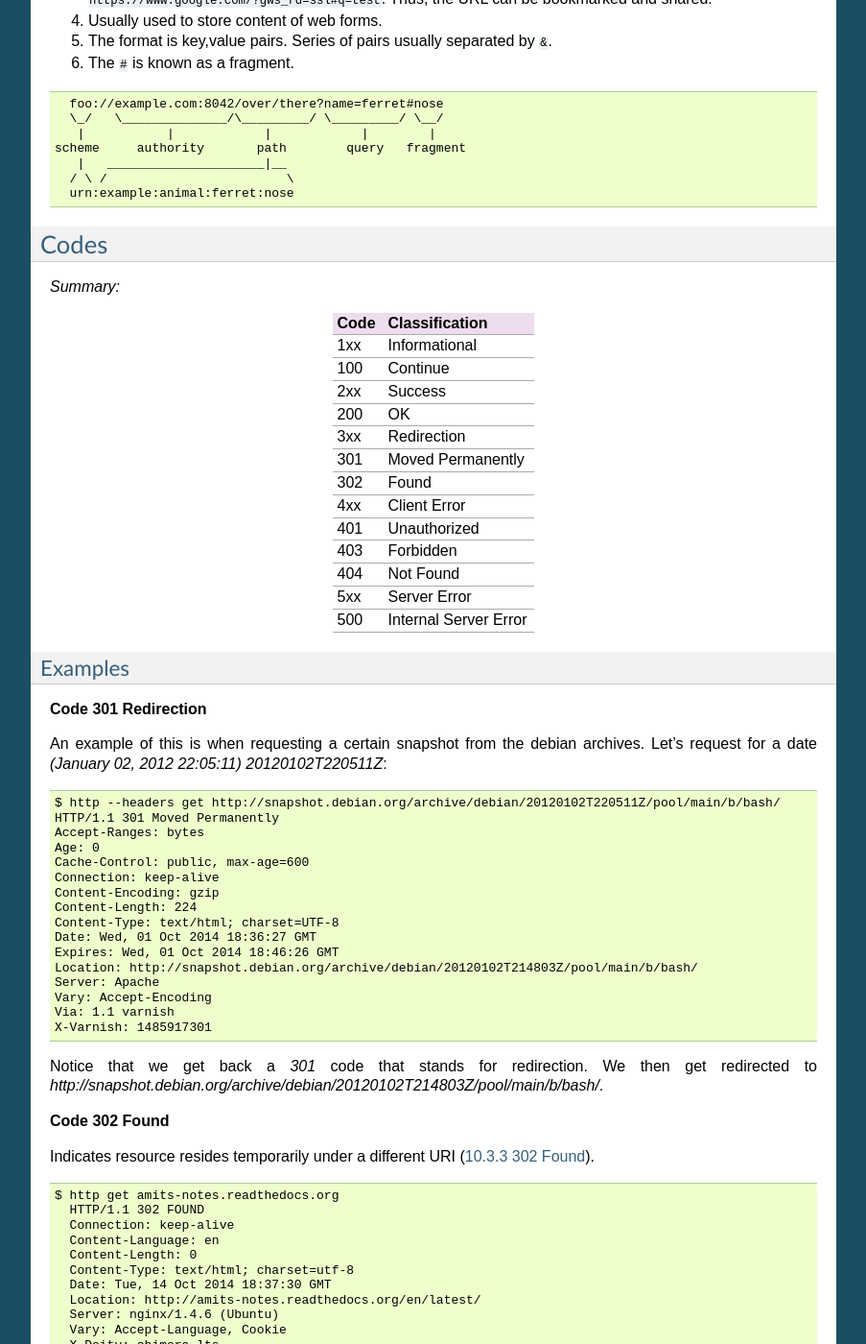
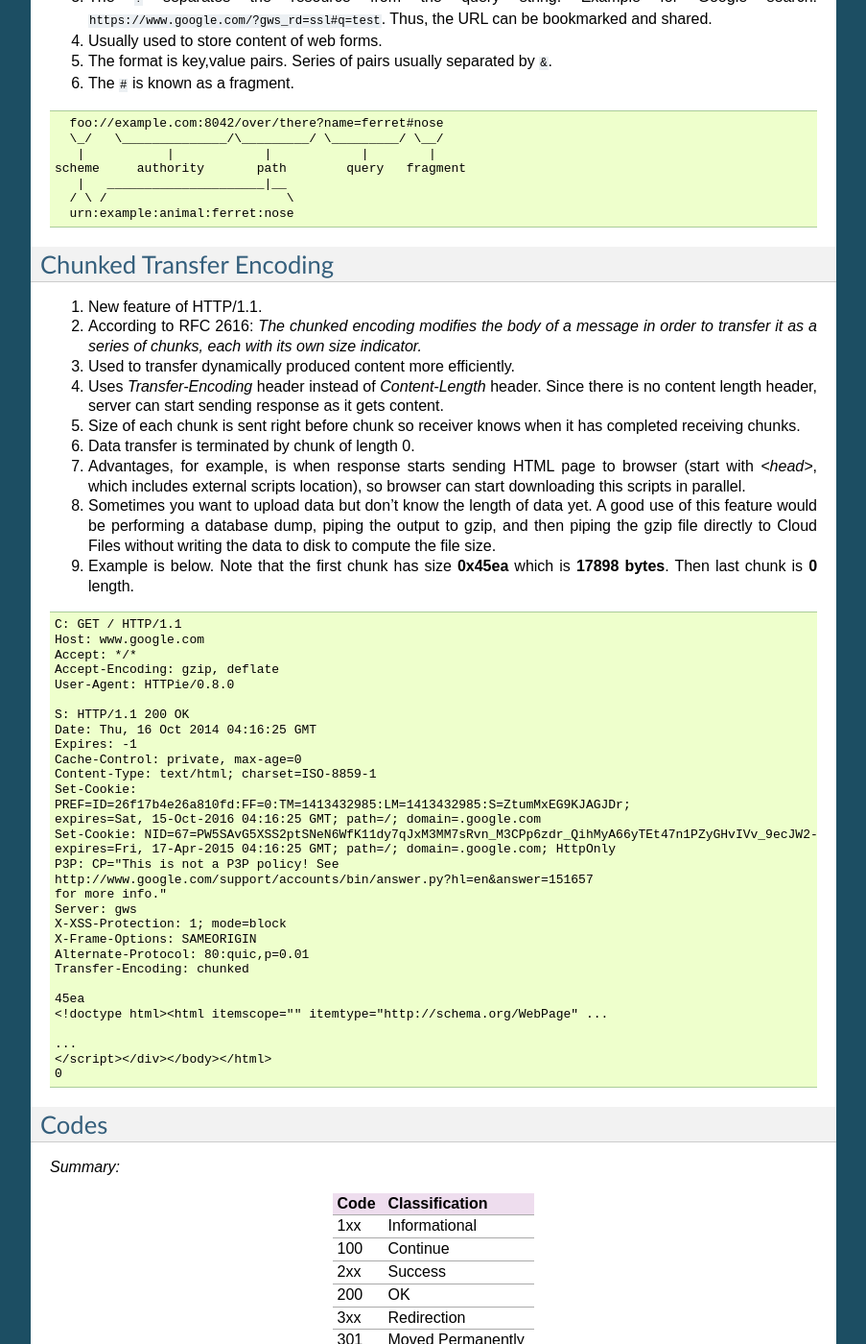
Before and after one commit to amituttam/notes, a Sphinx documentation site: the page built from docs/networking/http.rst, in a window 1280 px wide and 1400 px high, scrolled down 1739 px. Shown: the whole window at 96% size, without its empty margins (198-1101 px from the left). Built offline with Sphinx 7.4.7, drawn with Linux system fonts in a browser that asks for light colours; some of the changed text lies outside the part shown.

Commit message:
http: chunked encoding

```diff
--- a/docs/networking/http.rst
+++ b/docs/networking/http.rst
@@ -104,6 +104,74 @@ Notes from: `Wikipedia - Query string <http://en.wikipedia.org/wiki/Query_string
           |   _____________________|__
          / \ /                        \
          urn:example:animal:ferret:nose
+
+Chunked Transfer Encoding
+-------------------------
+
+#. New feature of HTTP/1.1.
+
+#. According to RFC 2616: *The chunked encoding modifies the body of a
+   message in order to transfer it as a series of chunks, each with its
+   own size indicator.*
+
+#. Used to transfer dynamically produced content more efficiently.
+
+#. Uses *Transfer-Encoding* header instead of *Content-Length* header.
+   Since there is no content length header, server can start sending
+   response as it gets content.
+
+#. Size of each chunk is sent right before chunk so receiver knows when
+   it has completed receiving chunks.
+
+#. Data transfer is terminated by chunk of length 0.
+
+#. Advantages, for example, is when response starts sending HTML page to
+   browser (start with *<head>*, which includes external scripts
+   location), so browser can start downloading this scripts in parallel.
+
+#. Sometimes you want to upload data but don't know the length of data
+   yet. A good use of this feature would be performing a database dump,
+   piping the output to gzip, and then piping the gzip file directly to
+   Cloud Files without writing the data to disk to compute the file
+   size.
+
+#. Example is below. Note that the first chunk has size **0x45ea** which
+   is **17898 bytes**. Then last chunk is **0** length.
+
+.. code-block:: none
+
+    C: GET / HTTP/1.1
+    Host: www.google.com
+    Accept: */*
+    Accept-Encoding: gzip, deflate
+    User-Agent: HTTPie/0.8.0
+
+    S: HTTP/1.1 200 OK
+    Date: Thu, 16 Oct 2014 04:16:25 GMT
+    Expires: -1
+    Cache-Control: private, max-age=0
+    Content-Type: text/html; charset=ISO-8859-1
+    Set-Cookie:
+    PREF=ID=26f17b4e26a810fd:FF=0:TM=1413432985:LM=1413432985:S=ZtumMxEG9KJAGJDr;
+    expires=Sat, 15-Oct-2016 04:16:25 GMT; path=/; domain=.google.com
+    Set-Cookie: NID=67=PW5SAvG5XSS2ptSNeN6WfK11dy7qJxM3MM7sRvn_M3CPp6zdr_QihMyA66yTEt47n1PZyGHvIVv_9ecJW2-1LCwliBR1jzxj6F5fXDltgRWwbaTB9a7AFNHHw-qQ_V_g;
+    expires=Fri, 17-Apr-2015 04:16:25 GMT; path=/; domain=.google.com; HttpOnly
+    P3P: CP="This is not a P3P policy! See
+    http://www.google.com/support/accounts/bin/answer.py?hl=en&answer=151657
+    for more info."
+    Server: gws
+    X-XSS-Protection: 1; mode=block
+    X-Frame-Options: SAMEORIGIN
+    Alternate-Protocol: 80:quic,p=0.01
+    Transfer-Encoding: chunked
+
+    45ea
+    <!doctype html><html itemscope="" itemtype="http://schema.org/WebPage" ...
+
+    ...
+    </script></div></body></html>
+    0
+
 
 Codes
 -----
```
